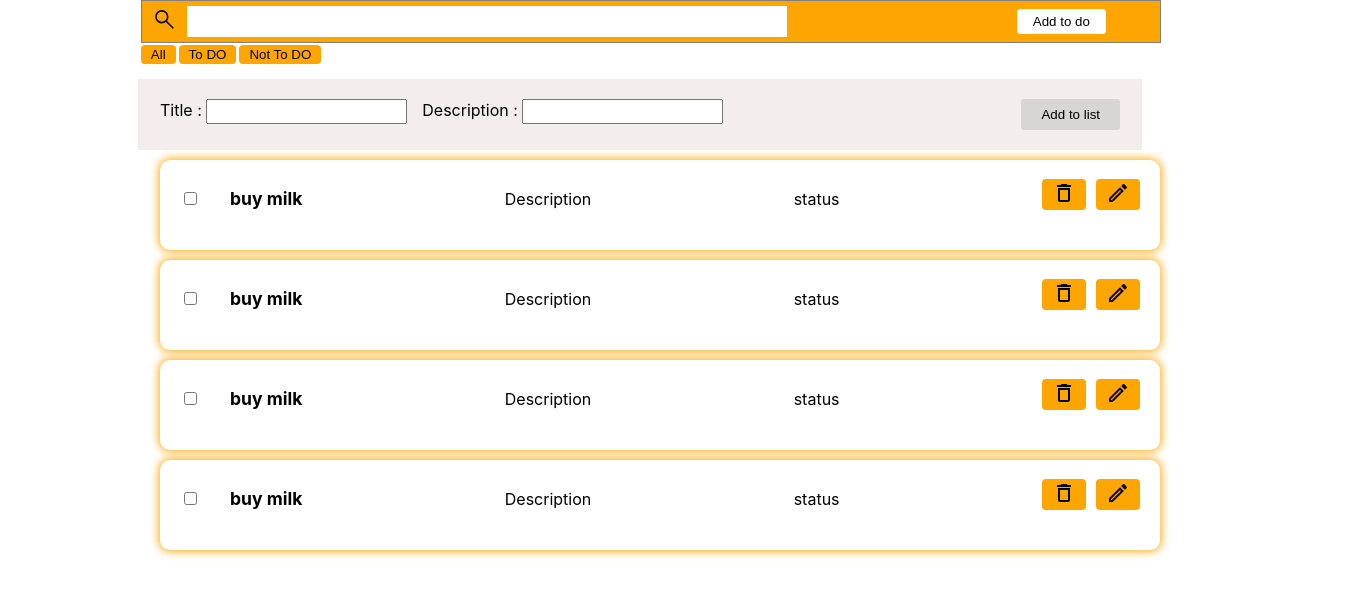
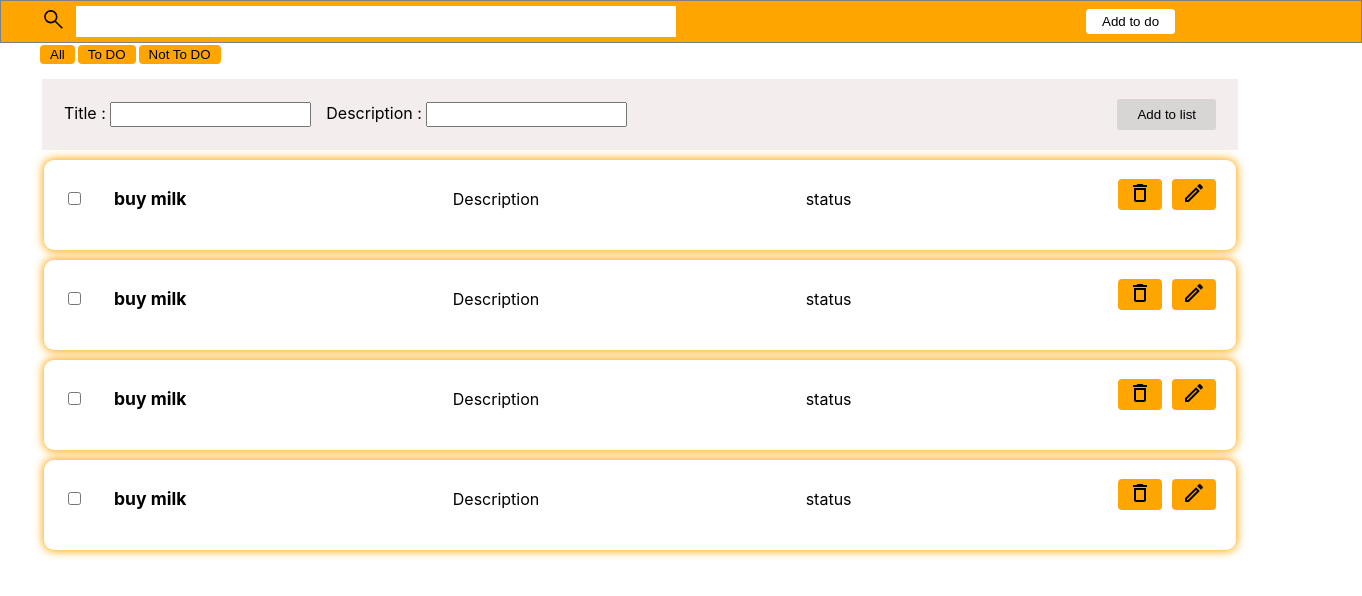
Before and after one commit to mahsaamini23/todoList, a React (Create React App) app: page / in a window 1280 px wide. Shown: the top 596 px of the page, 1362 px wide, since content can reach past the window. Built offline with nearby package versions, Linux system fonts and the light colour scheme.

Commit message:
change style form and search

```diff
--- a/src/component/card/card.style.css
+++ b/src/component/card/card.style.css
@@ -1,9 +1,10 @@
 .container_card{
     margin:0 auto;
-    width:75%;
+    width:90%;
     display:flex;
     flex-direction: column;
     justify-content: center;
+    align-items: center;
 }
 
 .card{
--- a/src/component/form/form.style.css
+++ b/src/component/form/form.style.css
@@ -1,9 +1,10 @@
 .form{
+    margin: 0 auto;
+    width:90%;
     display:flex;
     justify-content:space-between;
     align-content: center;
-    width:75%;
-    margin: 0 auto;
+    align-items: center;
     background-color: rgb(243, 237, 237);
     padding:20px 22px;
     margin-top:15px;
--- a/src/component/search/search.style.css
+++ b/src/component/search/search.style.css
@@ -1,5 +1,5 @@
 .search{
-    width:78%;
+    width:100%;
     margin:0 auto;
 }
 .container_search{
@@ -11,7 +11,7 @@
     background-color: orange;
     width:100%;
     gap:10px;
-    padding:5px 10px;
+    padding:5px 40px;
 }
 .search_input{
     width:200px;
@@ -27,11 +27,12 @@
     display:flex;
     justify-content: flex-start;
     gap:3px;
+    padding-left: 40px;
 }
 .btn_add{
     background-color: white;
     border:1px solid white;
     border-radius: 3px;
     padding: 4px 15px;
-    margin-left: 220px;
+    margin-left: 400px;
 }
--- a/src/page/Home/home.jsx
+++ b/src/page/Home/home.jsx
@@ -5,7 +5,7 @@ import Form from "../../component/form/Form";
 
 const Home = ()=>{
     return(
-        <div>
+        <div className="home">
             <Search/>
             <Form/>
             <Card/>
```
Also changed, not shown: src/page/Home/home.style.css (added).
